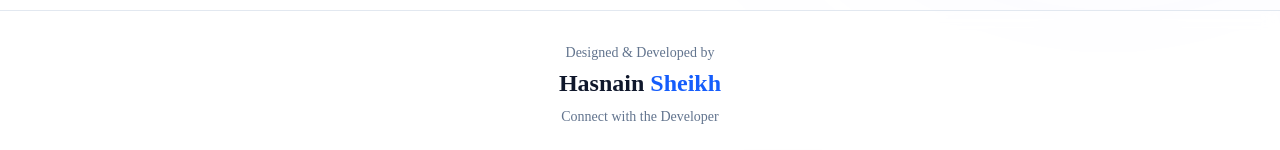
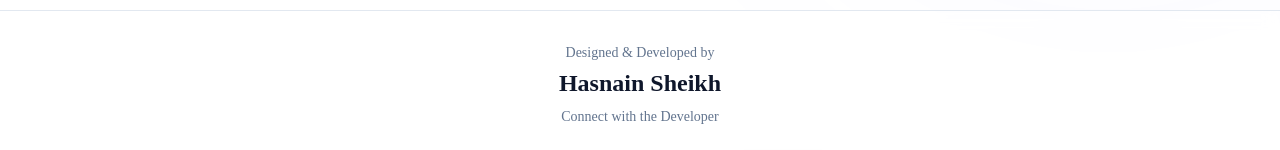
Before and after one commit to hasnain-builds/CampusVote, a Next.js app: page / in a window 1280 px wide. Shown: the part 738-888 px from the top of the page. Built offline with nearby package versions, Linux system fonts and the light colour scheme.

Commit message:
Full test

```diff
--- a/src/app/page.tsx
+++ b/src/app/page.tsx
@@ -94,7 +94,7 @@ export default function Home() {
       </p>
 
       <h2 className="mt-1 text-2xl font-bold text-slate-900">
-        Hasnain <span className="text-blue-600">Sheikh</span>
+        Hasnain <span className="mt-1 text-2xl font-bold text-slate-900">Sheikh</span>
       </h2>
 
       <p className="mt-2 text-sm text-slate-500">
@@ -118,7 +118,7 @@ export default function Home() {
 
       {/* LinkedIn */}
       <a
-        href="https://linkedin.com/in/hasnain-builds"
+        href="https://linkedin.com/in/hasnainbuilds"
         target="_blank"
         rel="noopener noreferrer"
         className="flex items-center gap-2 rounded-xl bg-[#0A66C2] px-5 py-3 text-white font-medium shadow-md transition-all hover:scale-105"
@@ -129,7 +129,7 @@ export default function Home() {
 
       {/* Email */}
       <a
-        href="hassu3210@gmail.com"
+        href="mailto:hassu3210@gmail.com"
         className="flex items-center gap-2 rounded-xl border border-slate-300 bg-white px-5 py-3 text-slate-700 font-medium shadow-sm transition-all hover:bg-slate-100 hover:scale-105"
       >
         <Mail size={18} />
```
